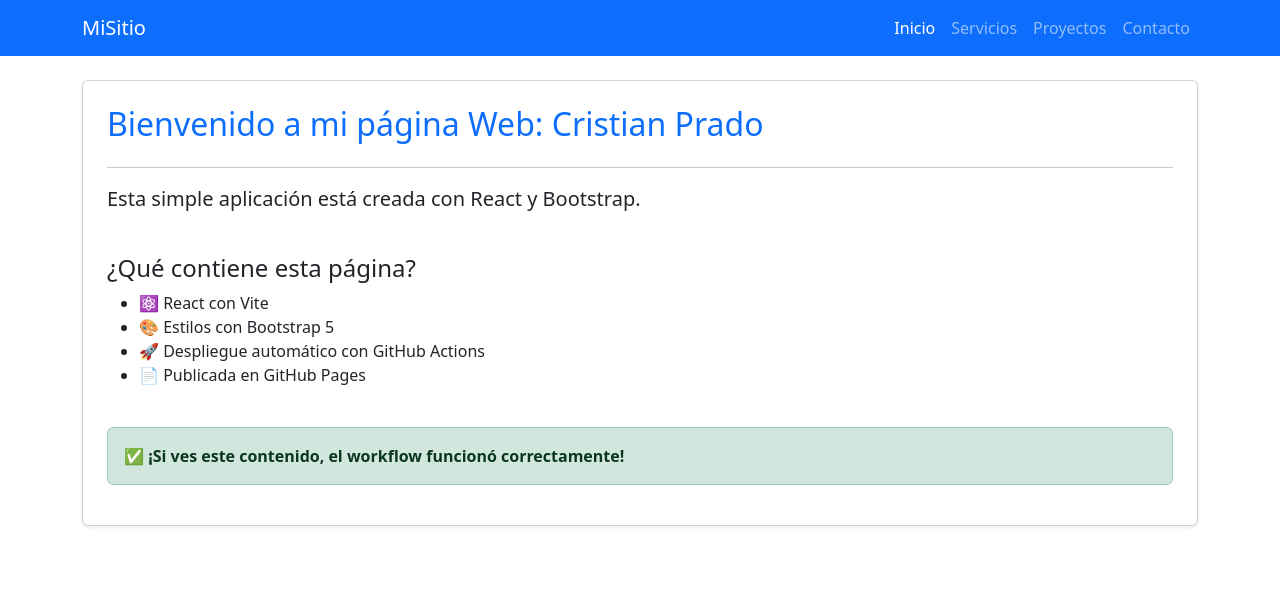
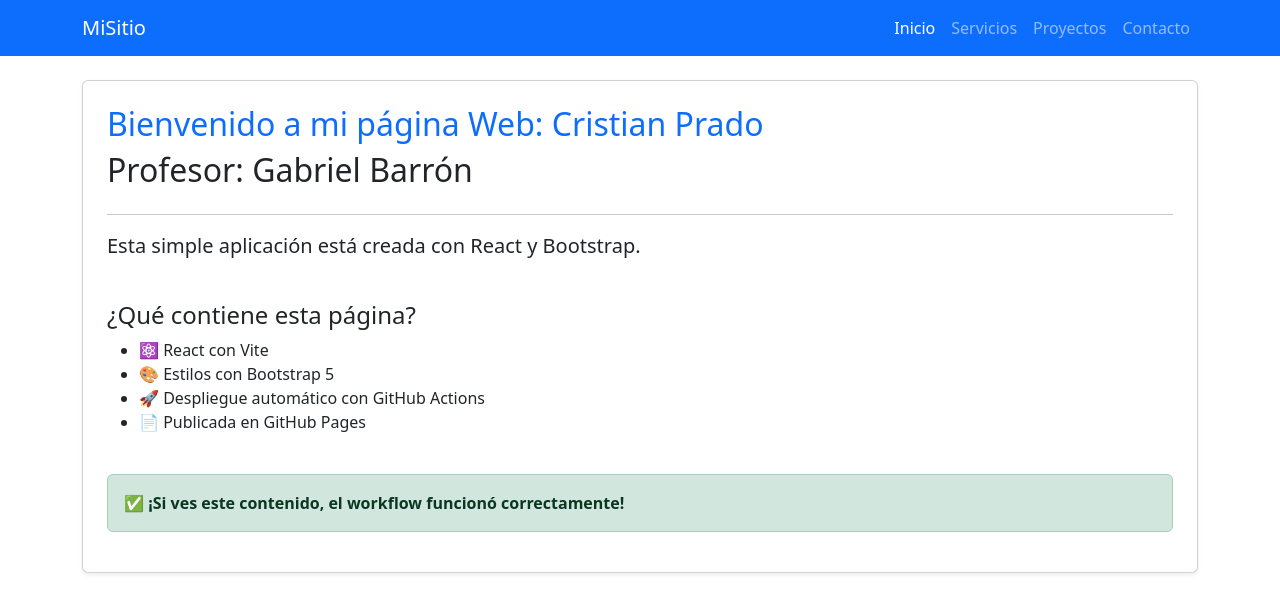
Before and after one commit to IsmaelPrado/DesWebIntegral, a React (Vite) app: page / in a window 1280 px wide. Shown: the top 612 px of the page. Built offline with nearby package versions, Linux system fonts and the light colour scheme.

Commit message:
Probando deploy 3

```diff
--- a/src/App.tsx
+++ b/src/App.tsx
@@ -7,6 +7,7 @@ function App() {
       <div className="container mt-4">
         <div className="card shadow-sm p-4">
           <h2 className="text-primary">Bienvenido a mi página Web: Cristian Prado</h2>
+          <h2>Profesor: Gabriel Barrón</h2>
           <hr />
           <p className="lead">
             Esta simple aplicación está creada con <strong>React y Bootstrap</strong>.
```
